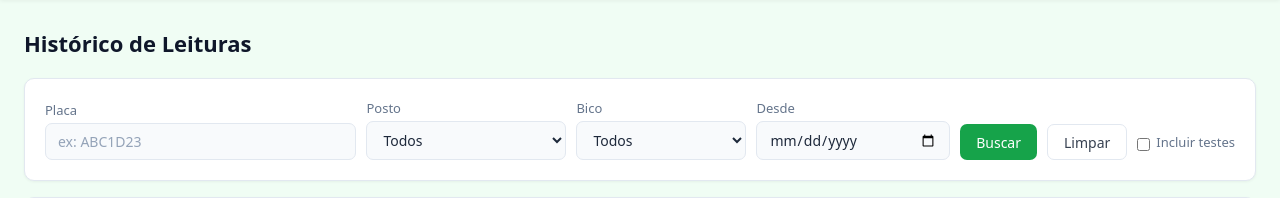
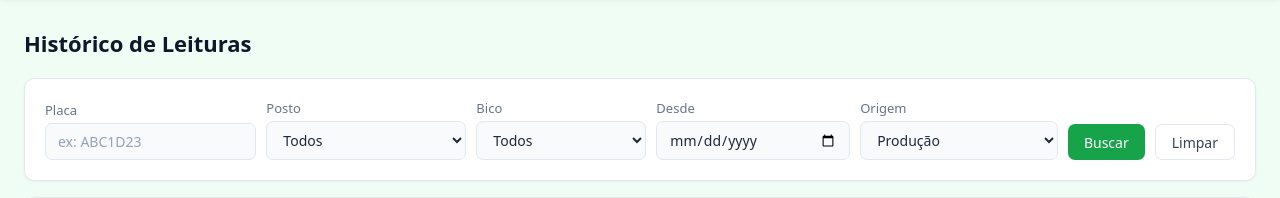
Before and after one commit to joao-moura-redesoft/leitura-placas-main, a Python web app: template app/web/templates/historico.html in a window 1280 px wide. Shown: the part 56-254 px from the top of the page. Run offline with Jinja, Linux system fonts and the light colour scheme; the template is opened without the code that fills it, so the values that code supplies are empty; some libraries are stand-ins or nearby versions.

Commit message:
Corrige o deep-link do historico e avisa sobre leituras de teste ocultas
A queixa era que a leitura pelo botao "Ler Placa" da tela de ROI nao gerava
historico. Ela sempre gravou -- sao 24 linhas com origem='teste' no banco. Eram
duas causas somadas.

1. O link que a tela de ROI gera (?bico_id=N&origem=teste) descartava o bico_id em
silencio: o valor era atribuido ao <select> de bico ANTES de atualizarBicos() criar
as <option>, e o navegador ignora atribuicao sem option correspondente, sem erro.
A atribuicao passou para depois.

2. O filtro padrao e "Producao", que exclui origem='teste'. Isso e de proposito --
leitura manual nao pode sujar a base que serve de referencia para cobranca -- mas o
efeito colateral e que quem acabou de testar um bico ve a tela vazia e conclui que
nao gravou. Quando a busca nao traz nada E existem testes escondidos nos MESMOS
filtros, aparece um aviso com atalho para mostra-los. A requisicao extra so
acontece nesse caso.

Este arquivo tambem carrega mudancas de estilo anteriores, da migracao de design
system que ja estava na arvore -- nao foram separadas.

Co-Authored-By: Claude Opus 5 <noreply@anthropic.com>

```diff
--- a/app/web/templates/historico.html
+++ b/app/web/templates/historico.html
@@ -19,12 +19,18 @@
   <label style="min-width:150px">Desde
     <input id="filtro-desde" type="date" style="width:100%;box-sizing:border-box;margin-top:4px">
   </label>
+  {# Três estados em vez do antigo checkbox "incluir testes": ele não conseguia dizer
+     "só os testes", que é o caso de quem acabou de ajustar um ROI e quer conferir as
+     leituras manuais sem o ruído dos abastecimentos reais. #}
+  <label style="min-width:160px">Origem
+    <select id="filtro-origem" onchange="carregar()" style="width:100%;margin-top:4px">
+      <option value="producao">Produção</option>
+      <option value="teste">Somente testes</option>
+      <option value="todas">Todas</option>
+    </select>
+  </label>
   <button onclick="carregar()" style="height:36px">Buscar</button>
   <button onclick="limparFiltros()" style="height:36px;background:#fff;color:#374151;border:1px solid #e2e8f0">Limpar</button>
-  <label style="display:flex;align-items:center;gap:6px;font-size:13px;white-space:nowrap;height:36px">
-    <input type="checkbox" id="incluir-testes" onchange="carregar()" style="width:auto;padding:0">
-    Incluir testes
-  </label>
 </div>
 
 <div class="card">
@@ -38,6 +44,8 @@
     <tbody id="corpo"></tbody>
   </table>
   <p id="vazio" style="display:none;color:#94a3b8;margin:12px 0 0">Nenhuma leitura encontrada com esses filtros.</p>
+  <p id="aviso-testes" style="display:none;margin:10px 0 0;padding:10px 12px;background:#f0f9ff;
+     border:1px solid #bae6fd;border-radius:6px;color:#0c4a6e;font-size:13px"></p>
 </div>
 {% endblock %}
 
@@ -46,7 +54,6 @@
 const params = new URLSearchParams(location.search);
 let _bicos = [], _empresas = [], _automacoes = [];
 
-function esc(s) { return String(s ?? '').replace(/&/g,'&amp;').replace(/</g,'&lt;').replace(/>/g,'&gt;'); }
 
 async function carregarFiltros() {
   [_empresas, _automacoes, _bicos] = await Promise.all([
@@ -58,8 +65,17 @@ async function carregarFiltros() {
     '<option value="">Todos</option>' +
     _empresas.map(e => `<option value="${e.id}">${esc(e.nome)}</option>`).join('');
   if (params.get('empresa_id')) document.getElementById('filtro-empresa').value = params.get('empresa_id');
+  // Permite linkar direto para as leituras manuais (ex: da tela de ROI, depois de testar).
+  // Valida contra a lista: um valor inventado na URL zeraria o select e o back-end
+  // devolveria 422 na primeira carga.
+  const orig = params.get('origem');
+  if (['producao','teste','todas'].includes(orig)) document.getElementById('filtro-origem').value = orig;
+  // O bico só pode ser escolhido DEPOIS de `atualizarBicos()`: é ela que cria as
+  // <option>. Atribuir `.value` num <select> sem a option correspondente é ignorado
+  // pelo navegador, sem erro — era assim que o `?bico_id=` do link da tela de ROI
+  // sumia silenciosamente e o histórico abria com todos os bicos.
+  atualizarBicos();
   if (params.get('bico_id')) document.getElementById('filtro-bico').value = params.get('bico_id');
-  atualizarBicos();
 }
 
 // O select de bico acompanha o posto escolhido — senão vira uma lista enorme de bicos
@@ -80,6 +96,7 @@ function atualizarBicos() {
 function limparFiltros() {
   ['filtro-placa','filtro-desde'].forEach(id => document.getElementById(id).value = '');
   document.getElementById('filtro-empresa').value = '';
+  document.getElementById('filtro-origem').value = 'producao';
   atualizarBicos();
   carregar();
 }
@@ -106,6 +123,32 @@ function imagens(d) {
   return partes.join('') || '—';
 }
 
+// O filtro padrão é "Produção", que esconde as leituras de teste — é de propósito, para
+// leitura manual não sujar a base que serve de referência para cobrança. O efeito colateral
+// é que quem acabou de testar um bico vê a tela vazia e conclui que a leitura não gravou.
+// Este aviso só aparece quando a busca não trouxe nada E existem testes escondidos nos
+// MESMOS filtros: custa uma requisição extra apenas nesse caso.
+async function avisarTestesOcultos(q, encontrados) {
+  const aviso = document.getElementById('aviso-testes');
+  aviso.style.display = 'none';
+  if (encontrados > 0) return;
+  if (document.getElementById('filtro-origem').value !== 'producao') return;
+
+  const qt = new URLSearchParams(q);
+  qt.set('origem', 'teste');
+  const t = await fetch('/api/deteccoes?' + qt).then(r => r.json()).catch(() => []);
+  if (!t.length) return;
+
+  aviso.innerHTML = `${t.length} leitura(s) de teste ficaram de fora deste filtro. ` +
+    `<a href="#" onclick="mostrarTestes();return false;" style="font-weight:600;color:#0369a1;">Mostrar</a>`;
+  aviso.style.display = '';
+}
+
+function mostrarTestes() {
+  document.getElementById('filtro-origem').value = 'teste';
+  carregar();
+}
+
 async function carregar() {
   const q = new URLSearchParams({ limit: '200' });
   const placa = document.getElementById('filtro-placa').value.trim();
@@ -116,11 +159,12 @@ async function carregar() {
   if (emp)   q.set('empresa_id', emp);
   if (bico)  q.set('bico_id', bico);
   if (desde) q.set('desde', new Date(desde).toISOString());
-  if (document.getElementById('incluir-testes').checked) q.set('incluir_testes', 'true');
+  q.set('origem', document.getElementById('filtro-origem').value);
 
   const r = await fetch('/api/deteccoes?' + q).then(r => r.json());
   document.getElementById('contador').textContent = `${r.length} leitura(s)`;
   document.getElementById('vazio').style.display = r.length ? 'none' : '';
+  await avisarTestesOcultos(q, r.length);
   document.getElementById('corpo').innerHTML = r.map(d => {
     // Leituras anteriores ao multi-tenant não têm bico — marca em vez de fingir que tem.
     const posto = d.empresa_nome
@@ -135,8 +179,16 @@ async function carregar() {
       : d.origem === 'pipeline'
         ? ' <span class="badge" style="background:#f1f5f9;color:#475569" title="Detecção contínua do stream">contínuo</span>'
         : '';
+    // Leitura devolvida sem atingir o acordo mínimo — é a que pode cobrar o cliente
+    // errado. `confirmada` é null no pipeline contínuo e nas leituras anteriores a esta
+    // marcação: desconhecido não é o mesmo que fraco, então esses não recebem selo.
+    const conferir = d.confirmada === 0
+      ? ` <span class="badge" style="background:#ffedd5;color:#c2410c" title="Acordo ${
+          d.acordo != null ? Math.round(d.acordo * 100) + '%' : '?'
+        } abaixo do mínimo — confira antes de cobrar">a conferir</span>`
+      : '';
     return `<tr${d.origem === 'teste' ? ' style="opacity:.72"' : ''}>
-      <td><strong style="font-family:'Consolas',monospace;letter-spacing:.04em">${esc(d.placa)}</strong>${selo}</td>
+      <td><strong style="font-family:'Consolas',monospace;letter-spacing:.04em">${esc(d.placa)}</strong>${selo}${conferir}</td>
       <td><span class="badge badge-${esc(d.padrao)}">${esc(d.padrao)}</span></td>
       <td>${(d.confianca * 100).toFixed(0)}%</td>
       <td>${posto}</td>
```
